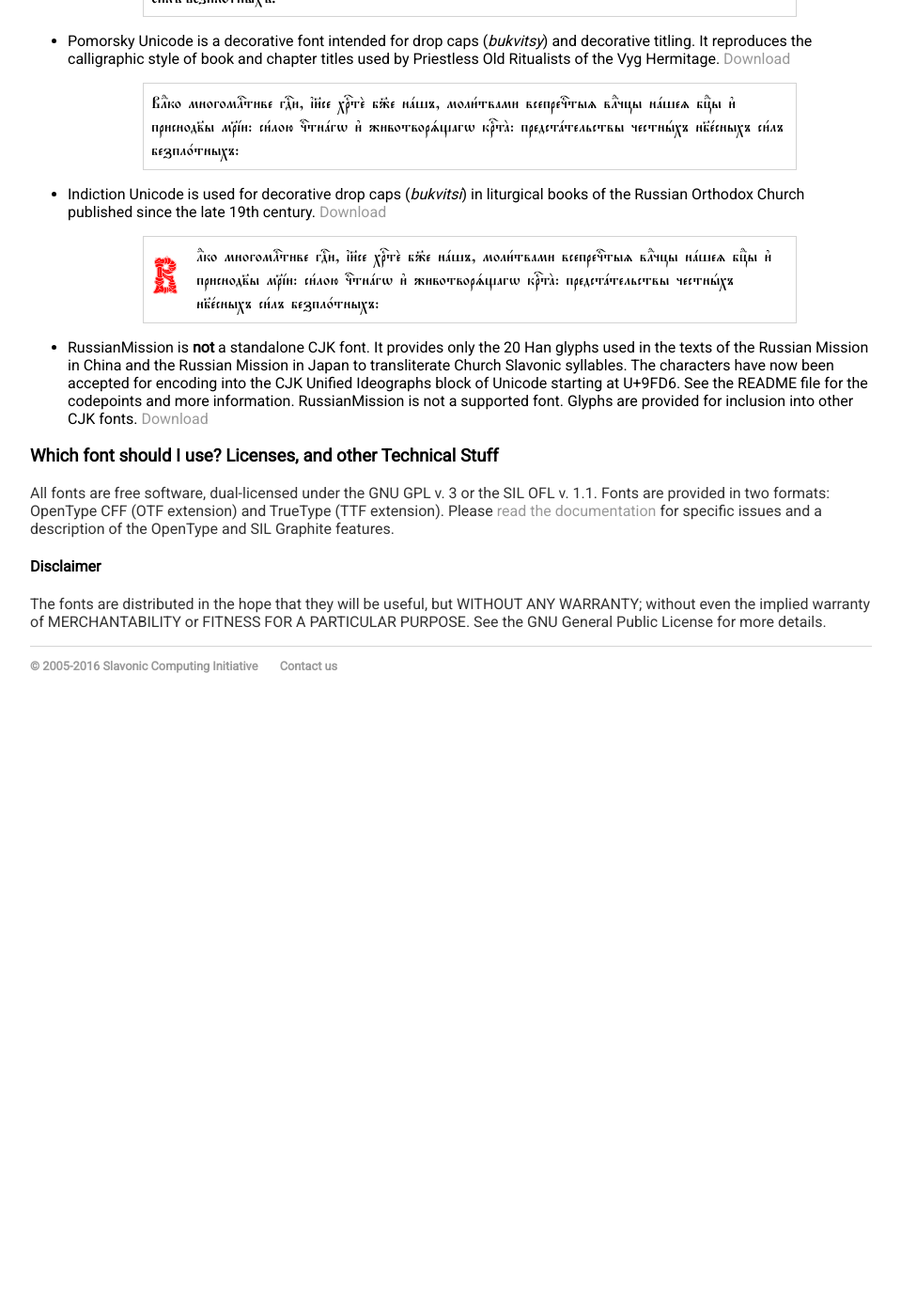
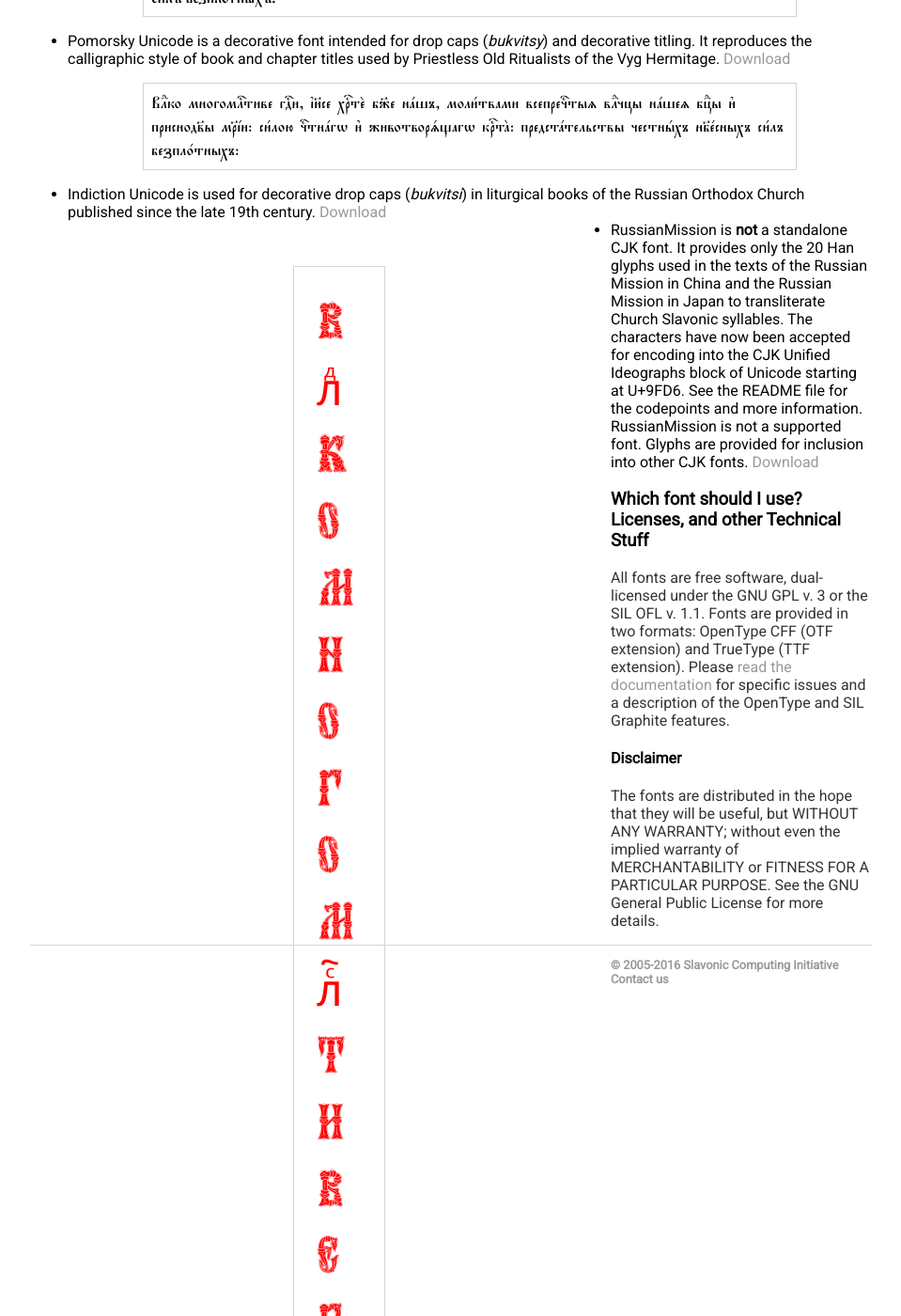
Before and after one commit to slavonic/slavonic.github.io, a Jekyll site: the page built from fonts.md, in a window 1280 px wide and 1400 px high, scrolled down 984 px. Shown: the whole window at 94% size, without its empty margins (160-1119 px from the left). Built offline with Jekyll 4.4.1, drawn with Linux system fonts in a browser that asks for light colours; our own code applies the rules of GitHub Pages for plain Markdown files; before the commit the page ends 1760 px from its top, so only the background shows below that; some of the changed text lies outside the part shown.

Commit message:
Update fonts.md

```diff
--- a/fonts.md
+++ b/fonts.md
@@ -62,8 +62,8 @@
 * Indiction Unicode is used for decorative drop caps (*bukvitsi*) in liturgical books of the Russian Orthodox Church
   published since the late 19th century.
   [Download](http://www.ponomar.net/files/IndictionUnicode.zip)
-  <div class="ponomar sample" contenteditable="true">
-  <span class="indiction">В</span>лⷣко многомлⷭ҇тиве гдⷭ҇и, і҆и҃се хрⷭ҇тѐ бж҃е на́шъ, моли́твами всепречⷭ҇тыѧ влⷣчцы на́шеѧ бцⷣы и҆
+  <div class="ponomar indiction sample" contenteditable="true">
+  Влⷣко многомлⷭ҇тиве гдⷭ҇и, і҆и҃се хрⷭ҇тѐ бж҃е на́шъ, моли́твами всепречⷭ҇тыѧ влⷣчцы на́шеѧ бцⷣы и҆
   приснодв҃ы мр҃і́и: си́лою чⷭ҇тна́гѡ и҆ животворѧ́щагѡ крⷭ҇та̀:
   предста́тельствы честны́хъ нб҃е́сныхъ си́лъ безпло́тныхъ:
   </div>
```
